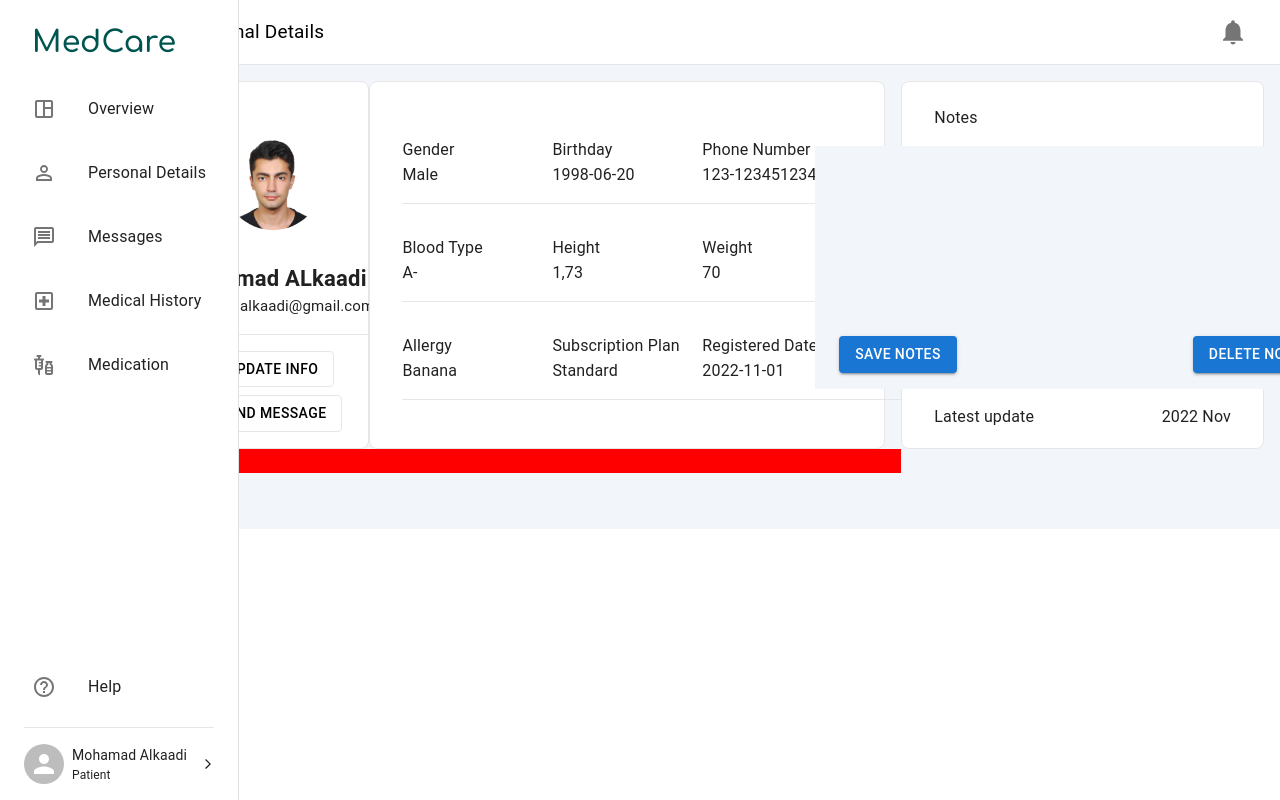
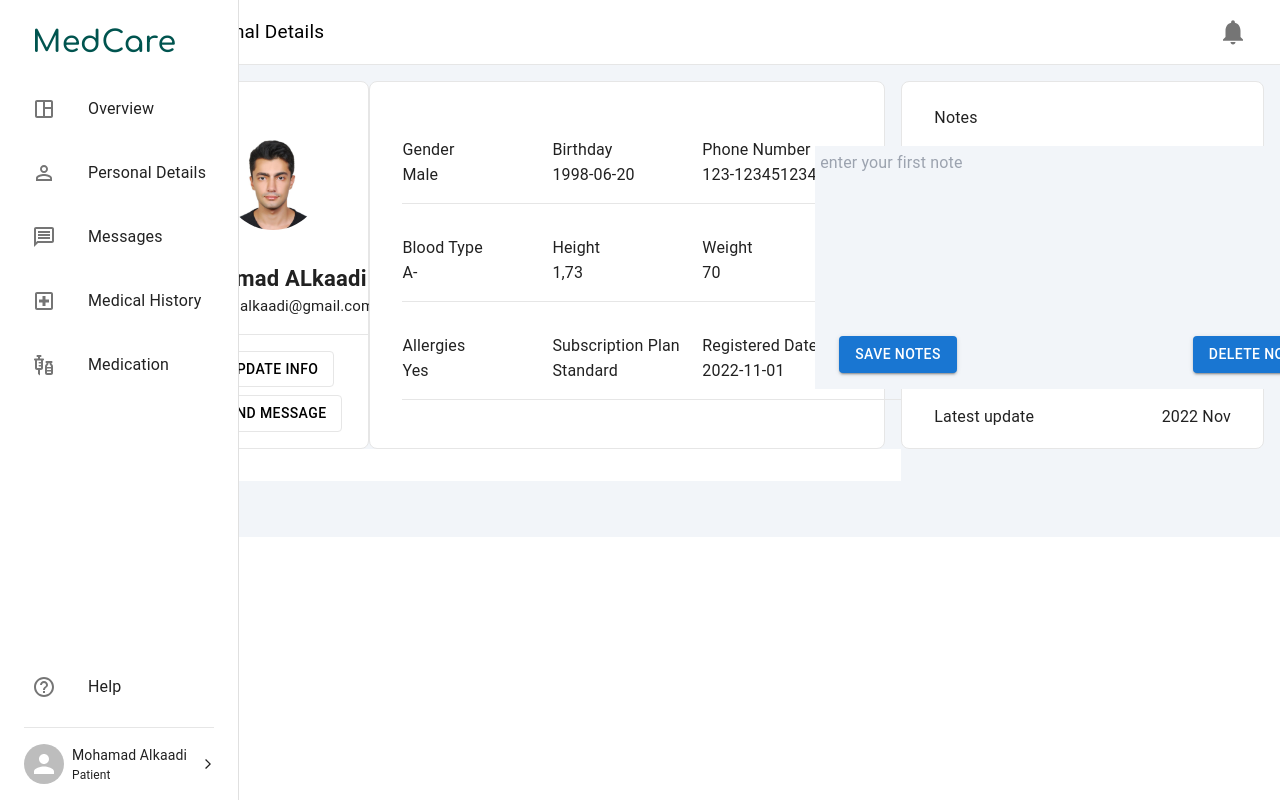
Before and after one commit to mohamad-alkaadi/newMedCare, a React (Vite) app in the folder frontend/medcare/: page / in a window 1280 px wide. Shown: the top 800 px of the page. Built offline with nearby package versions, Linux system fonts and the light colour scheme.

Commit message:
before card one

```diff
--- a/frontend/medcare/src/App.css
+++ b/frontend/medcare/src/App.css
@@ -3,6 +3,7 @@
 @tailwind components;
 @tailwind utilities;
 
+/* this is for CardThree */
 textarea {
   all: unset;
   margin-bottom: 0;
--- a/frontend/medcare/src/pages/afterlogin/personal/Personal.jsx
+++ b/frontend/medcare/src/pages/afterlogin/personal/Personal.jsx
@@ -4,12 +4,15 @@ import PrimaryAppBar from "../components/PrimaryAppBar"
 import hello from "../../../assets/temp.jpg"
 import CardTwo from "./components/CardTwo"
 import CardThree from "./components/CardThree"
+import CardFour from "./components/CardFour"
+import CardOne from "./components/CardOne"
 const Personal = () => {
   return (
     <Box sx={{ backgroundColor: "#f2f5f9", pb: 5 }}>
       <PrimaryAppBar />
       <Grid container columns={15} sx={{ pt: 2, p: 2 }}>
-        <Grid item xs={10}>
+        <CardOne />
+        {/* <Grid item xs={10}>
           <Grid container columns={11} sx={{ pr: 2 }}>
             <Grid
               sx={{
@@ -114,7 +117,7 @@ const Personal = () => {
               <CardTwo />
             </Grid>
           </Grid>
-        </Grid>
+        </Grid> */}
         <Grid
           item
           xs={5}
@@ -127,8 +130,8 @@ const Personal = () => {
         >
           <CardThree />
         </Grid>
-        <Grid xs={10} sx={{ backgroundColor: "red" }}>
-          s
+        <Grid xs={10}>
+          <CardFour />
         </Grid>
       </Grid>
     </Box>
--- /dev/null
+++ b/frontend/medcare/src/pages/afterlogin/personal/components/CardFour.jsx
@@ -0,0 +1,14 @@
+import { Grid } from "@mui/material"
+import React from "react"
+
+const CardFour = () => {
+  return (
+    <Grid
+      container
+      columns={12}
+      sx={{ pt: 2, p: 2, backgroundColor: "white" }}
+    ></Grid>
+  )
+}
+
+export default CardFour
--- /dev/null
+++ b/frontend/medcare/src/pages/afterlogin/personal/components/CardOne.jsx
@@ -0,0 +1,117 @@
+import { Avatar, Box, Button, Grid, Typography } from "@mui/material"
+import React from "react"
+import CardTwo from "./CardTwo"
+import hello from "../../../../assets/temp.jpg"
+
+const CardOne = () => {
+  return (
+    <Grid item xs={10}>
+      <Grid container columns={11} sx={{ pr: 2 }}>
+        <Grid
+          sx={{
+            border: "1px solid #e6e6e6",
+            pb: 2,
+            borderRadius: 2,
+            backgroundColor: "white",
+          }}
+          item
+          xs={3}
+        >
+          <Grid container columns={6}>
+            <Grid
+              item
+              xs={6}
+              sx={{
+                display: "grid",
+                justifyContent: "center",
+                alignItems: "center",
+                pt: 6,
+                pb: 4,
+              }}
+            >
+              <Avatar
+                sx={{ width: 100, height: 100 }}
+                alt="big pic"
+                src={hello}
+              />
+            </Grid>
+            <Grid
+              item
+              xs={6}
+              sx={{
+                display: "grid",
+                justifyContent: "center",
+                alignItems: "center",
+              }}
+            >
+              <Typography
+                sx={{
+                  margin: "auto",
+                  fontSize: 22,
+                  fontWeight: 600,
+                }}
+              >
+                Mohamad ALkaadi
+              </Typography>
+
+              <Typography
+                sx={{
+                  margin: "auto",
+                  fontSize: 15,
+                  pb: 2,
+                  mb: 1,
+                  borderBottom: "1px solid #e6e6e6",
+                }}
+              >
+                mohamadalkaadi@gmail.com
+              </Typography>
+            </Grid>
+            <Grid item xs={6}>
+              <Grid
+                container
+                columns={6}
+                alignItems="center"
+                justifyContent="center"
+                sx={{ mt: 1, mb: 1 }}
+              >
+                <Button
+                  variant="outlined"
+                  sx={{ color: "black", border: "1px solid #e6e6e6" }}
+                >
+                  Update info
+                </Button>
+              </Grid>
+              <Grid
+                container
+                columns={6}
+                alignItems="center"
+                justifyContent="center"
+              >
+                <Button
+                  variant="outlined"
+                  sx={{ color: "black", border: "1px solid #e6e6e6" }}
+                >
+                  Send Message
+                </Button>
+              </Grid>
+            </Grid>
+          </Grid>
+        </Grid>
+        <Grid
+          item
+          xs={8}
+          sx={{
+            border: "1px solid #e6e6e6",
+            pb: 2,
+            borderRadius: 2,
+            backgroundColor: "white",
+          }}
+        >
+          <CardTwo />
+        </Grid>
+      </Grid>
+    </Grid>
+  )
+}
+
+export default CardOne
--- a/frontend/medcare/src/pages/afterlogin/personal/components/CardThree.jsx
+++ b/frontend/medcare/src/pages/afterlogin/personal/components/CardThree.jsx
@@ -14,7 +14,7 @@ import React from "react"
 
 const CardThree = () => {
   return (
-    <Grid columns={8}>
+    <Grid container columns={8}>
       <Grid
         item
         xs={8}
@@ -39,7 +39,9 @@ const CardThree = () => {
           </Grid> */}
         </Grid>
       </Grid>
-      <Grid item>
+      <Grid item xs={8}>
+        {" "}
+        {/* some problem might be here becouse we are not setting how many columns we need */}
         <Grid container columns={3}>
           <Grid
             item
@@ -51,12 +53,16 @@ const CardThree = () => {
             }}
           >
             <form className="flex flex-col">
-              <textarea className="focus:outline-0 bg-[#f2f5f9] w-[535px] h-[190px]" />
+              <Box className="w-[535px] h-[190px] bg-[#f2f5f9] grid justify-center items-center">
+                <textarea
+                  placeholder="enter your first note"
+                  className="focus:outline-0 bg-[#f2f5f9] w-[525px] h-[180px]"
+                />
+              </Box>
               <Box
                 sx={{
                   backgroundColor: "#f2f5f9",
-                  // display: "grid",
-                  // justifyContent: "end",
+
                   display: "flex",
                   justifyContent: "space-between",
                 }}
@@ -70,15 +76,15 @@ const CardThree = () => {
               </Box>
             </form>
           </Grid>
-          <Grid item xs={3}>
-            <Box sx={{ ml: 4, mr: 4, mt: 2 }}>
-              <Grid container justifyContent="space-between">
-                <Typography>Latest update</Typography>
-                <Typography>2022 Nov</Typography>
-              </Grid>
-            </Box>
+        </Grid>
+      </Grid>
+      <Grid item xs={8}>
+        <Box sx={{ ml: 4, mr: 4, mt: 2 }}>
+          <Grid container justifyContent="space-between">
+            <Typography>Latest update</Typography>
+            <Typography>2022 Nov</Typography>
           </Grid>
-        </Grid>
+        </Box>
       </Grid>
     </Grid>
   )
--- a/frontend/medcare/src/pages/afterlogin/personal/components/CardTwo.jsx
+++ b/frontend/medcare/src/pages/afterlogin/personal/components/CardTwo.jsx
@@ -83,7 +83,7 @@ const CardTwo = () => {
         </Typography>
       </Grid>
       <Grid item xs={2}>
-        <Typography sx={{ width: "200px", pt: 4 }}>Allergy</Typography>
+        <Typography sx={{ width: "200px", pt: 4 }}>Allergies</Typography>
         <Typography
           sx={{
             width: "200px",
@@ -92,7 +92,8 @@ const CardTwo = () => {
             pt: "1px",
           }}
         >
-          Banana
+          Yes
+          {/* if yes make it a link that open a prompt that tels you what is the allergies */}
         </Typography>
       </Grid>
       <Grid item xs={2}>
```
